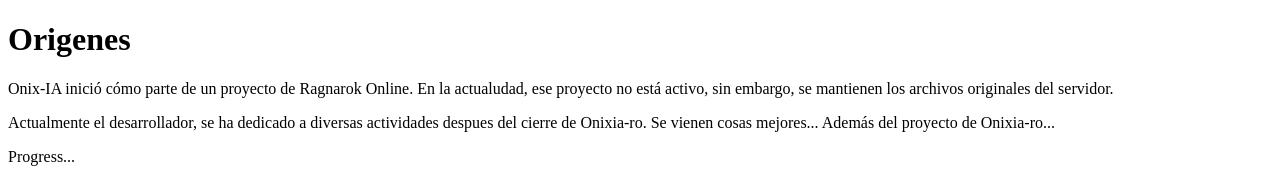
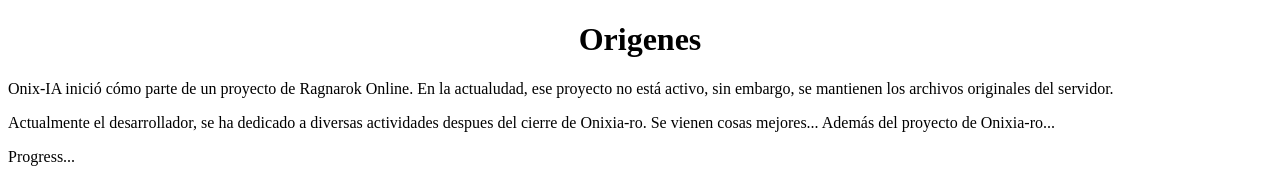
Before and after one commit to InFiNiTe90X/demo-practica, a plain HTML site: page html/index.html in a window 1280 px wide. Shown: the top 179 px of the page. Drawn offline with Linux system fonts and the light colour scheme.

Commit message:
Cleaning COde

```diff
--- a/html/index.html
+++ b/html/index.html
@@ -5,7 +5,7 @@
         <title>Onix-IA | Hello World!</title>
     </head>
     <body>
-        <h1>Origenes</h1>
+        <center><h1>Origenes</h1></center>
         <p>Onix-IA inició cómo parte de un proyecto de Ragnarok Online. En la
             actualudad, ese proyecto no está activo, sin embargo, se mantienen los archivos
             originales del servidor.</p>
```
